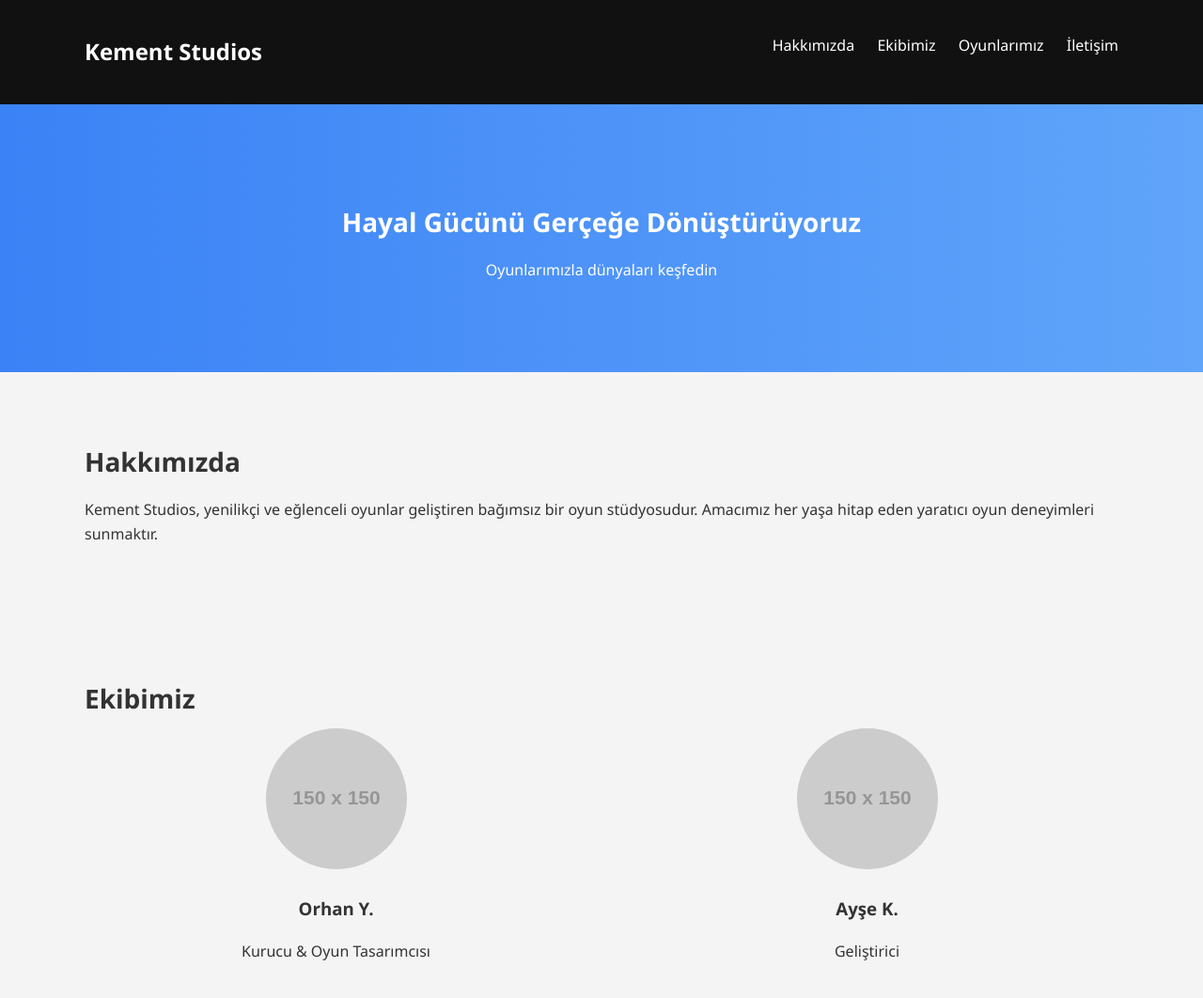
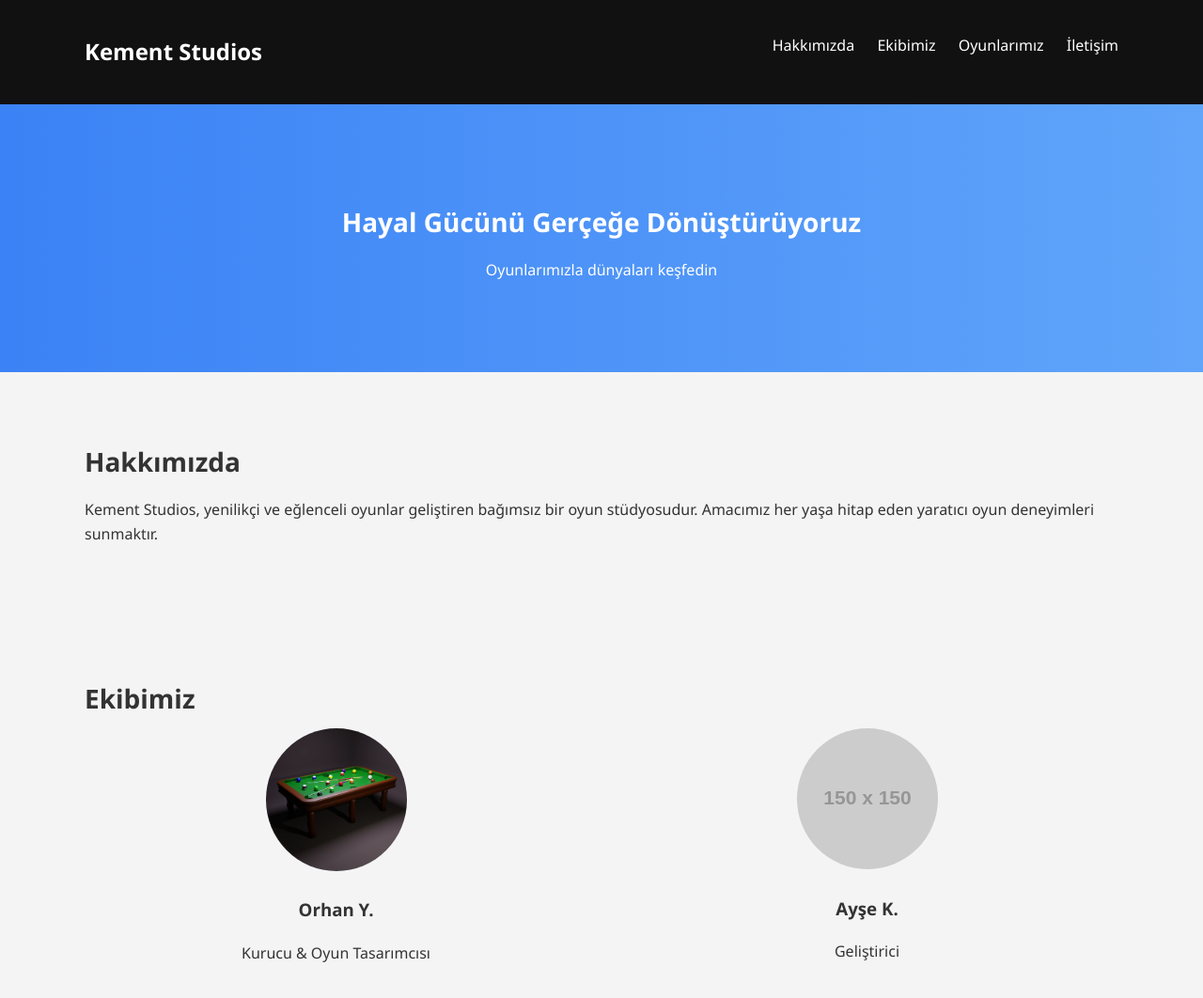
Before and after one commit to orhankement/oyundeneme, a plain HTML site: page index.html in a window 1280 px wide. Shown: the top 1062 px of the page at 94% size. Drawn offline with Linux system fonts and the light colour scheme; placeholder pictures from the web are drawn by us.

Commit message:
Update index.html

```diff
--- a/index.html
+++ b/index.html
@@ -35,7 +35,7 @@
     <h2>Ekibimiz</h2>
     <div class="team-members">
       <div class="member">
-        <img src="https://via.placeholder.com/150" alt="Team Member" />
+        <img src="https://github.com/orhankement/oyundeneme/blob/main/Ekran%20g%C3%B6r%C3%BCnt%C3%BCs%C3%BC%202025-07-14%20165853.png" alt="Team Member" />
         <h3>Orhan Y.</h3>
         <p>Kurucu & Oyun Tasarımcısı</p>
       </div>
```
